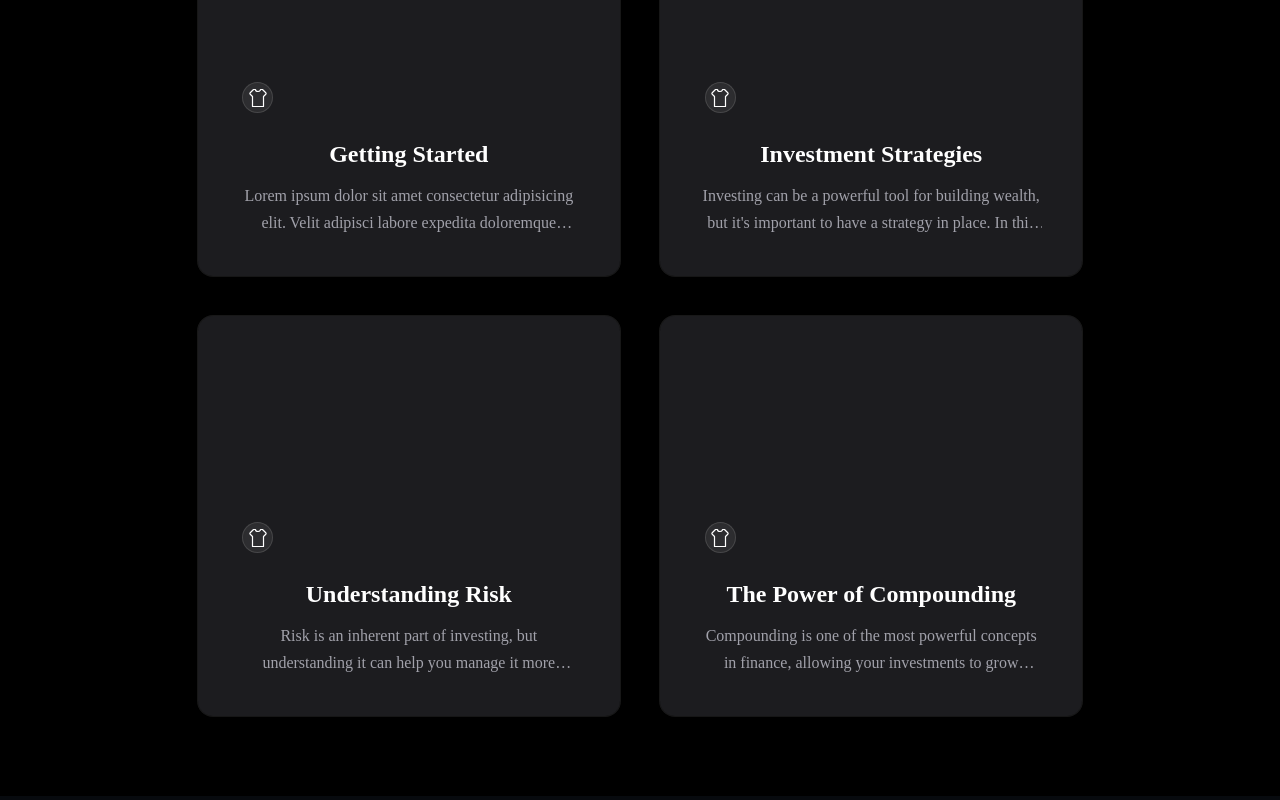
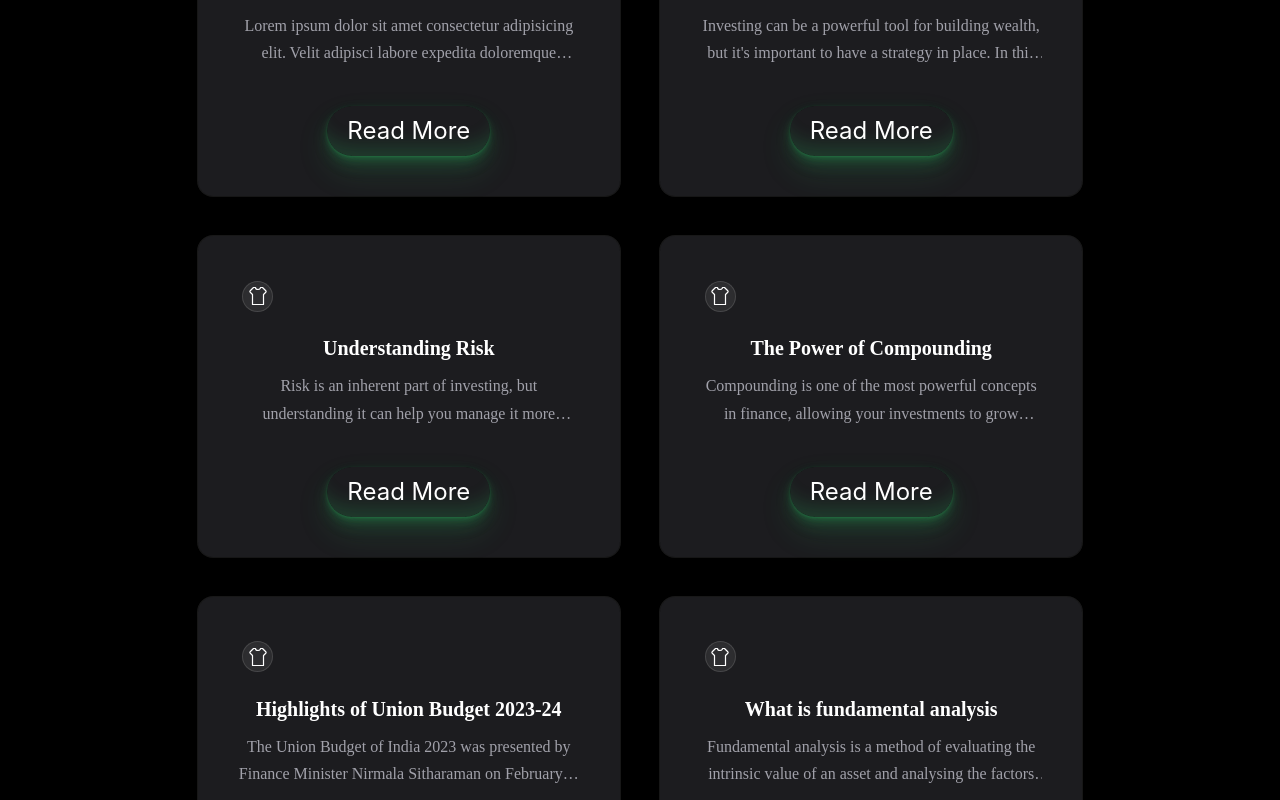
Before and after one commit to kaneki-desu/Finance-Club, a React (Vite) app: page /blog in a window 1280 px wide. Shown: the part 300-1100 px from the top of the page. Built offline with nearby package versions, Linux system fonts and the light colour scheme; a web font is replaced by a local one.

Commit message:
Blog Updated

```diff
--- a/src/Components/Message.jsx
+++ b/src/Components/Message.jsx
@@ -28,12 +28,12 @@ const Message = () => {
     }}
     // custom={ind}
     >
-        <div className="flex  flex-wrap items-center justify-end gap-10 md:gap-20 pc:mt-28 pc:w-7/12 mobile:w-full  pc:ml-20 pc:h-[400px] mobile:h-full" style={{marginBottom:'200px'}}>
+        <div className="flex  flex-wrap items-center justify-end gap-10 md:gap-20 pc:mt-28 pc:w-7/12 mobile:w-full  pc:ml-20 pc:h-[400px] mobile:h-full" style={{marginBottom:'200px', marginTop:'100px'}}>
         <div className="messageBox w-full h-full p-5   ">
             <div className={`${themeMode==='dark'?'glassMorphD':'glassMorphL'} h-full w-full hover:shadow-xl hover:shadow-purple-900 hover:duration-1000 duration-1000 hover:ease-in-out hover:scale-105`}>
 
           <div className="messageText p-5 flex flex-col gap-5">
-            <p className="text-5xl font-semibold" >Our Mission</p>
+            <p className="text-5xl font-semibold " >Our Mission</p>
             <p className="text-xl drop-shadow-xl ">
             At Finance Club, we believe that financial literacy is the key to achieving financial freedom. Our team of experts is dedicated to providing you with accurate, up-to-date, and actionable insights to help you navigate the complex world of finance.
             </p>
--- a/src/Components/Timeline.jsx
+++ b/src/Components/Timeline.jsx
@@ -1,11 +1,14 @@
-import React, { useEffect, useRef, useState } from "react";
+import React, { useContext, useEffect, useRef, useState } from "react";
 
 import TimelineObserver from "react-timeline-animation";
 
 import "../css/Timeline.css";
 import Quotes from "./Quotes";
+import { thead } from "framer-motion/client";
+import { ThemeContext } from "../contexts/theme";
 
 const Timeline = ({ setObserver, callback }) => {
+  const {themeMode}=useContext(ThemeContext)
   const [message1, setMessage1] = useState("");
   const [message2, setMessage2] = useState("");
   const [message3, setMessage3] = useState("");
@@ -47,21 +50,21 @@ const Timeline = ({ setObserver, callback }) => {
 
       <div id="timeline1" ref={timeline1} className="timeline pc:absolute pc:invisible pc:rounded-lg pc:my-2" />
       <div className="circleWrapper">
-        <div id="circle1" ref={circle1} className="circle ">
+        <div id="circle1" ref={circle1} className="circle " style={{borderColor:(themeMode=='dark'?'rgba(0,0,0,0.5)':'rgba(255,255,255,0.8)')}}>
           <p className="pc:rotate-90">1</p>
         </div>
         <div className="message pc:rotate-90">{message1?<Quotes ind={0}/>:""}</div>
       </div>
       <div id="timeline2" ref={timeline2} className="timeline  pc:rounded-lg pc:my-2" />
       <div className="circleWrapper">
-        <div id="circle2" ref={circle2} className="circle ">
+        <div id="circle2" ref={circle2} className="circle "  style={{borderColor:(themeMode=='dark'?'rgba(0,0,0,0.5)':'rgba(255,255,255,0.8)')}}>
           <p className="pc:rotate-90">2</p>
         </div>
         <div className="message pc:rotate-90">{message2?<Quotes ind={1}/>:""}</div>
       </div>
       <div id="timeline3" ref={timeline3} className="timeline  pc:rounded-lg pc:my-2" />
       <div className="circleWrapper">
-        <div id="circle3" ref={circle3} className="circle ">
+        <div id="circle3" ref={circle3} className="circle "  style={{borderColor:(themeMode=='dark'?'rgba(0,0,0,0.5)':'rgba(255,255,255,0.8)')}}>
           <p className="pc:rotate-90">3</p>
         </div>
         <div className="message pc:rotate-90">{message3?<Quotes ind={2}/>:""}</div>
--- a/src/Data/Blogdata.js
+++ b/src/Data/Blogdata.js
@@ -24,6 +24,18 @@ const Blogdata = [
 		content:
 			"Compounding is one of the most powerful concepts in finance, allowing your investments to grow exponentially over time. In this post, we'll explain how compounding works, why it's so effective, and how you can take advantage of it to maximize your investment returns. Whether you're saving for retirement or building a nest egg, understanding compounding can help you achieve your financial goals faster.",
 		imageUrl: "https://res.cloudinary.com/duqavhkag/image/upload/v1738263740/Priyanshu1_firqak.jpg"
+	},
+	{
+		title: 'Highlights of Union Budget 2023-24',
+		content:
+			"The Union Budget of India 2023 was presented by Finance Minister Nirmala Sitharaman on February 1, 2023. The main highlights of the budget included a focus on infrastructure development, healthcare, education, and skill development. The government also announced plans to increase public spending and increase investment in agriculture and rural areas. The budget also proposed several tax reforms, including changes in personal income tax and the introduction of a new tax regime.",
+		imageUrl: "https://instagram.fgau3-3.fna.fbcdn.net/v/t51.29350-15/328705575_195680663116518_6767118444236271477_n.jpg?stp=dst-jpg_e35_s1080x1080_tt6&_nc_ht=instagram.fgau3-3.fna.fbcdn.net&_nc_cat=106&_nc_ohc=zHLdscSbsSIQ7kNvgHBv46O&_nc_gid=1ef1e428a15d4c409807ce27e0da3fe9&edm=ANTKIIoBAAAA&ccb=7-5&oh=00_AYBVt-VJl2M2KXWKqwvVen78LBPb7RrZZgvuSbeDn3dAGw&oe=67A2BAA4&_nc_sid=d885a2"
+	},
+	{
+		title: 'What is fundamental analysis',
+		content:
+			"Fundamental analysis is a method of evaluating the intrinsic value of an asset and analysing the factors that could influence its price in the future.It is the analysis of a business's financial statements; health; competitors and markets. It also considers the overall state of the economy and factors including interest rates, production earnings, GDP and management.",
+		imageUrl: "https://instagram.fgau3-6.fna.fbcdn.net/v/t51.29350-15/466731751_569539058778435_1650370075277145169_n.webp?stp=dst-jpg_e35_p1080x1080_tt6&efg=eyJ2ZW5jb2RlX3RhZyI6ImltYWdlX3VybGdlbi4xNDQweDE4MDAuc2RyLmYyOTM1MC5kZWZhdWx0X2ltYWdlIn0&_nc_ht=instagram.fgau3-6.fna.fbcdn.net&_nc_cat=103&_nc_ohc=1vktlp5rllsQ7kNvgFyfWlU&_nc_gid=7dfaf62666e343a990bbef720a6e8386&edm=ANTKIIoBAAAA&ccb=7-5&oh=00_AYAJkRjoAzBUyrVrAMF2G2AKzI2XvwJ1yOCYriHm58a2fQ&oe=67A2CFF4&_nc_sid=d885a2"
 	}
 ];
 
--- a/src/css/Blog.css
+++ b/src/css/Blog.css
@@ -1,4 +1,18 @@
+.display-item::-webkit-scrollbar {
+  width: 8px;
+}
 
+.display-item::-webkit-scrollbar-track {
+  border-radius: 8px;
+  background-color: #e7e7e700;
+  border: 1px solid #cacaca00;
+  box-shadow: inset 0 0 6px rgba(0, 0, 0, .3);
+}
+
+.display-item::-webkit-scrollbar-thumb {
+  border-radius: 8px;
+  background-color: #363636;
+}
 body {
     --background-color: #18181B;
     --text-color: #A1A1AA;
@@ -78,7 +92,7 @@ body {
     grid-template-columns: repeat(2, 240px);
     grid-gap: 32px;
     position: relative;
-    z-index: 1;
+    z-index: -2;
   }
 
   .card {
@@ -94,6 +108,7 @@ body {
       content: '';
       position: absolute;
       inset: 0;
+      z-index: -10;
       border-radius: 15px;
       background-color: var(--card-background-color);
     }
@@ -165,7 +180,7 @@ body {
       border-radius: inherit;
       position: absolute;
       inset: 0;
-      z-index: 1;
+      z-index: -10;
       overflow: hidden;
       opacity: 0;
       transition: opacity .5s;
@@ -177,6 +192,7 @@ body {
         border-radius: 50%;
         position: absolute;
         left: 50%;
+        z-index: -10;
         bottom: 55%;
         filter: blur(35px);
         opacity: var(--card-shine-opacity);
@@ -316,6 +332,7 @@ body {
         &:before,
         &:after {
           content: '';
+          z-index: -10;
           position: absolute;
           background-color: var(--card-line-color);
           transition: transform .35s;
@@ -394,6 +411,7 @@ body {
       }
 
       .shine {
+        z-index: -200;
         opacity: 1;
         transition-duration: .5s;
         transition-delay: 0s;
@@ -401,6 +419,7 @@ body {
 
       .background {
 
+        z-index: -100;
         .tiles {
           opacity: 1;
           transition-delay: .25s;
@@ -411,14 +430,20 @@ body {
         }
 
         .line {
+          z-index: -100;
+
           opacity: 1;
           transition-duration: .15s;
 
           &:before {
+          z-index: -100;
+
             transform: scaleX(1);
           }
 
           &:after {
+          z-index: -100;
+
             transform: scaleY(1);
           }
 
--- a/src/css/Messages.css
+++ b/src/css/Messages.css
@@ -3,6 +3,10 @@
     background: url(../images/piggy.png);
     background-repeat: no-repeat;
     background-position: center;
+}
+.messageBox p{
+    color:white;
+    /* text-shadow: 1px 1px 0px var(--text-primary); */
 }
 .glassMorphD{/* From https://css.glass */
     /* From https://css.glass */
--- a/src/css/Timeline.css
+++ b/src/css/Timeline.css
@@ -54,8 +54,7 @@
     align-items: center;
     justify-content: center;
     color: white;
-    border: 7px solid rgba(0,0,0, 0.5);
-
+    border: 7px solid rgba(0, 0, 0, 0.5);
     border-radius: 50%;
     background-color: #e5e5e5;
   }
--- a/src/css/button.css
+++ b/src/css/button.css
@@ -1,4 +1,29 @@
 
+.button-33 {
+  border-radius: 100px;
+  box-shadow: rgba(44, 187, 99, .2) 0 -25px 18px -14px inset,rgba(44, 187, 99, .15) 0 1px 2px,rgba(44, 187, 99, .15) 0 2px 4px,rgba(44, 187, 99, .15) 0 4px 8px,rgba(44, 187, 99, .15) 0 8px 16px,rgba(44, 187, 99, .15) 0 16px 32px;
+  cursor: pointer;
+  display: inline-block;
+  font-family: CerebriSans-Regular,-apple-system,system-ui,Roboto,sans-serif;
+  padding: 7px 20px;
+  text-align: center;
+  text-decoration: none;
+  transition: all 250ms;
+  border: 0;
+  font-size: 24px;
+  user-select: none;
+  -webkit-user-select: none;
+  touch-action: manipulation;
+}
+
+.button-33:hover {
+  background-color: #c2fbd7;
+
+  color: green;
+
+  box-shadow: rgba(44,187,99,.35) 0 -25px 18px -14px inset,rgba(44,187,99,.25) 0 1px 2px,rgba(44,187,99,.25) 0 2px 4px,rgba(44,187,99,.25) 0 4px 8px,rgba(44,187,99,.25) 0 8px 16px,rgba(44,187,99,.25) 0 16px 32px;
+  transform: scale(1.15) rotate(0deg);
+}
 .button-54 {
   font-family: "Open Sans", sans-serif;
   font-size: 16px;
--- a/src/pages/Blog2.jsx
+++ b/src/pages/Blog2.jsx
@@ -1,22 +1,39 @@
-import React from "react";
+import React, { useState, useContext } from "react";
 import Blogdata from "../Data/Blogdata";
-import "../css/Blog.css"
-import {motion} from 'framer-motion'
+import "../css/Blog.css";
+import { motion } from 'framer-motion';
 import { fadeIn } from "../Components/fadeInAnimation";
+import { ThemeContext } from "../contexts/theme";
+
 const Blog2 = () => {
+  const { themeMode } = useContext(ThemeContext);
+
   return (
     <div className="blogcover h-full w-full flex justify-center">
+      <div className="flex flex-wrap justify-center w-4/5 mobile:w-full mobile:gap-5 gap-10 my-20">
+        {Blogdata.map((item, index) => {
+          const [isExpanded, setIsExpanded] = useState(false);
 
-    <div class="flex flex-wrap justify-center w-4/5 mobile:w-full mobile:gap-5 gap-10 my-20">
-    {Blogdata.map((item,index)=>
-        (<motion.div
-            className="card h-[50vh] pc:w-[33vw] flex flex-col justify-end mobile:w-72 p-10  text-ellipsis overflow-hidden"
+          const handleReadMoreClick = () => {
+            setIsExpanded(!isExpanded);
+          };
+
+          return (
+            <motion.div
+              key={index}
+              className={`card justify-center h-fit pc:w-[33vw] flex flex-col mobile:w-72 p-10 `}
               variants={fadeIn}
               initial="initial"
               whileInView="animate"
             >
-            <div className="blogTypo">
+              {/* <button
+                className={`absolute ${isExpanded?"-z-10 hidden":"z-10"} top-[35%] mobile:left-[25%] pc:left-[40%] ${themeMode === 'dark' ? 'button-33' : 'button-33'}`}
+                onClick={handleReadMoreClick}
+              >
+                {isExpanded ? 'Read Less' : 'Read More'}
+              </button> */}
 
+              <div className="blogTypo  ">
                 <span className="icon">
                   <svg
                     viewBox="0 0 24 24"
@@ -30,10 +47,20 @@ const Blog2 = () => {
                     <path d="M14.5 3.5C14.5 3.5 14.5 5.5 12 5.5C9.5 5.5 9.5 3.5 9.5 3.5H7.5L4.20711 6.79289C3.81658 7.18342 3.81658 7.81658 4.20711 8.20711L6.5 10.5V20.5H17.5V10.5L19.7929 8.20711C20.1834 7.81658 20.1834 7.18342 19.7929 6.79289L16.5 3.5H14.5Z" />
                   </svg>
                 </span>
-            <h4 className="pc:text-2xl">{item.title}</h4>
-            <p className="text-ellipsis overflow-hidden whitespace-normal ">
+
+                <h4 className="text-xl">{item.title}</h4>
+
+                <p
+                  className={`${isExpanded  ? 'whitespace-normal overflow-y-auto  h-72' : 'text-ellipsis'} transition-all display-item duration-300`}
+                >
                   {item.content}
                 </p>
+                <motion.button
+                className={`  mt-10 ${themeMode === 'dark' ? 'button-33' : 'button-33'}`}
+                onClick={handleReadMoreClick}
+              >
+                {isExpanded ? 'Read Less' : 'Read More'}
+              </motion.button>
               </div>
 
               <div className="shine"></div>
@@ -55,11 +82,10 @@ const Blog2 = () => {
                 <div className="line line-3"></div>
               </div>
             </motion.div>
-          )
-    )}
+          );
+        })}
       </div>
     </div>
-
   );
 };
 
```
Also changed, not shown: src/Components/WithAnimation.jsx (+5 -3 lines), src/Components/yfadeMe1.jsx (deleted, +0 -100 lines). Lines whose indentation alone changed are shown as unchanged.
